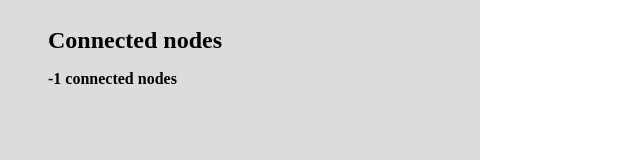
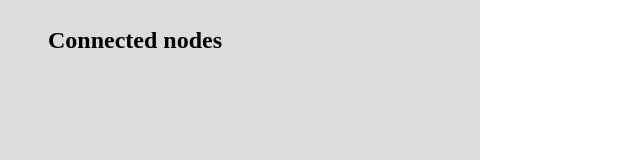
Before and after one commit to 0x7dee/graphwork, a Next.js app: page / in a window 1280 px wide. Shown: the part 252-412 px from the top of the page, without its empty margins (0-640 px from the left). Built offline with nearby package versions, Linux system fonts and the light colour scheme.

Commit message:
fix logic issue with length display

```diff
--- a/pages/index.js
+++ b/pages/index.js
@@ -360,7 +360,7 @@ const groupGraphAroundAttribute = function(attr){
         <p className='app__sidebar--attributes'>{selectedNode.node && selectedNode.node.srcElement ? selectedNode.attributes : false}</p>
         <div>
         <h2 className='app__sidebar--subtitle'>Connected nodes</h2>
-        <h4 className='app__sidebar--numConnectedNodes'>{ connectedNodes ? `${connectedNodes.length - 1} connected nodes` : '' }</h4>
+        <h4 className='app__sidebar--numConnectedNodes'>{ connectedNodes.length > 0 ? `${connectedNodes.length - 1} connected nodes` : '' }</h4>
         <div className="app__sidebar__connectedNodes">
           { displayConnectedNodes( selectedNode.node && selectedNode.node.srcElement ? selectedNode.node.srcElement['__data__'].id : null ) }
         </div>
```
